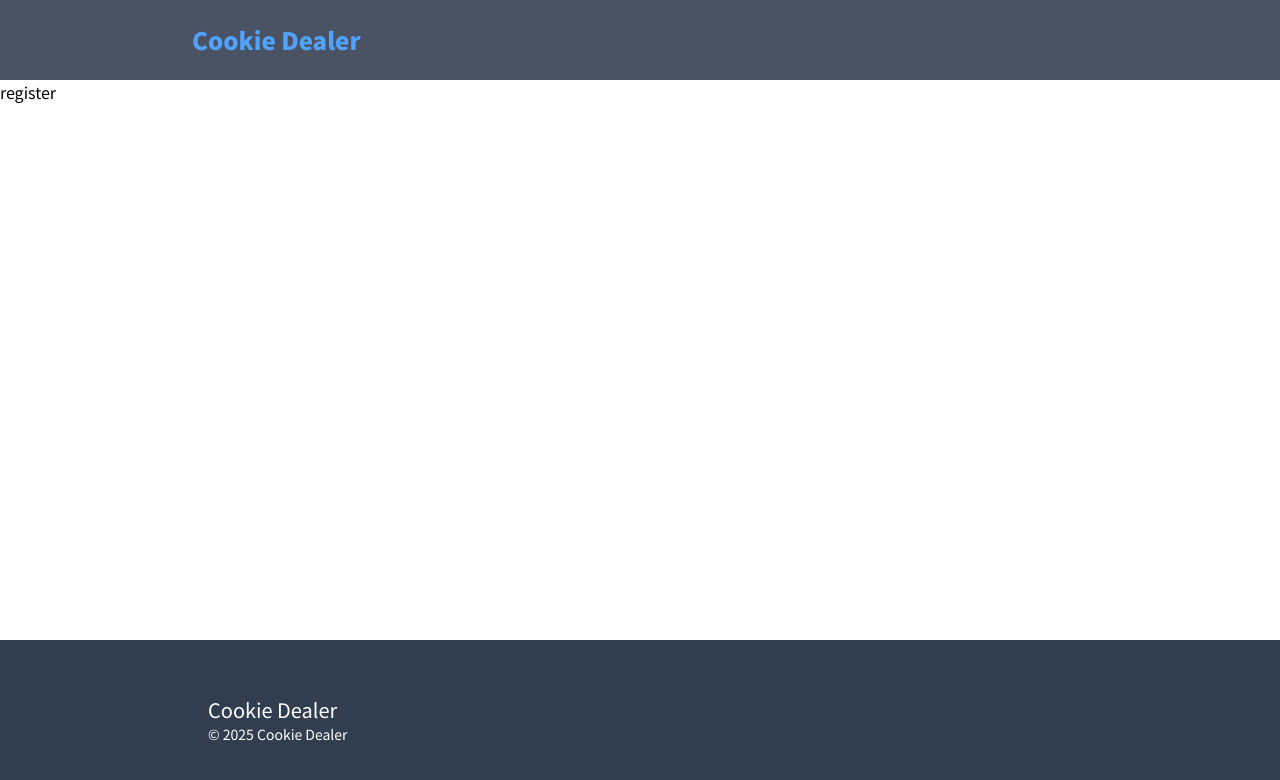
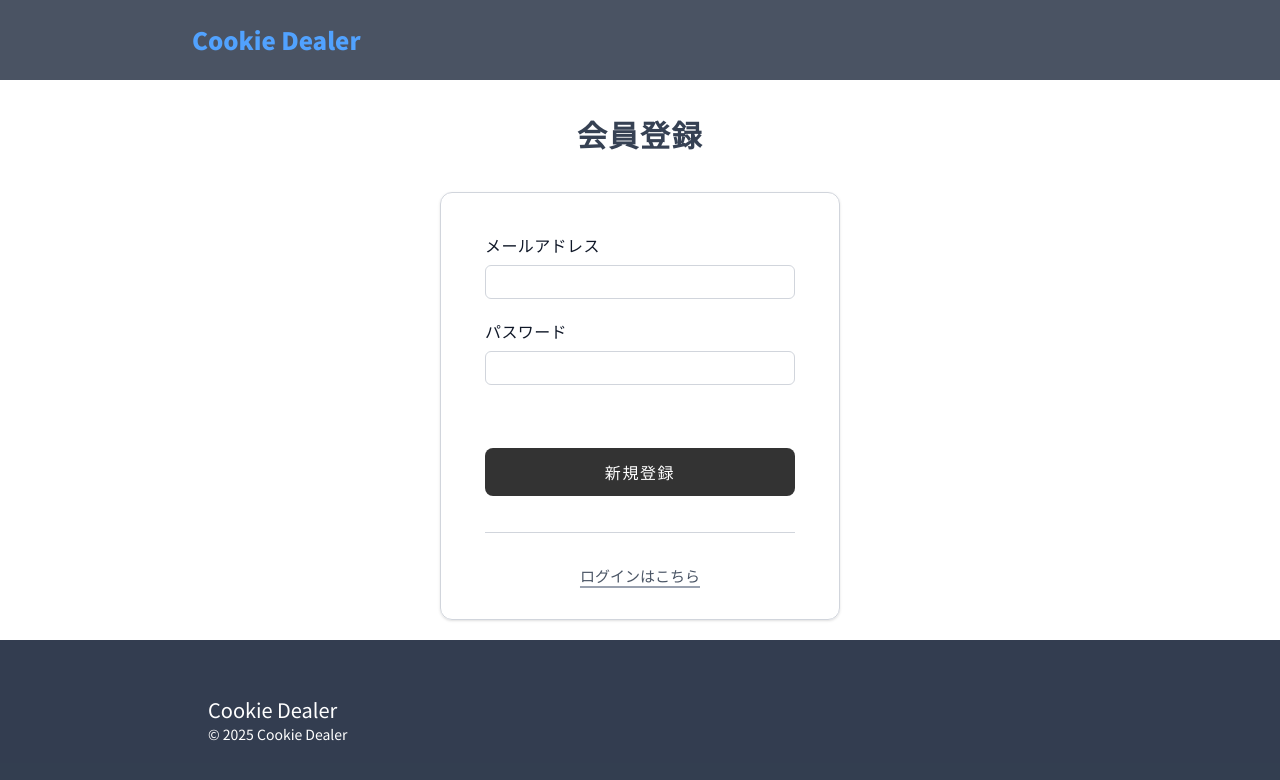
Before and after one commit to Ogatsuki/cookie-dealer, a Next.js app: page /register in a window 1280 px wide. Shown: the top 780 px of the page. Built offline with nearby package versions, Linux system fonts and the light colour scheme.

Commit message:
LoginとRegisterの画面制作。server.ts少し作成

```diff
--- a/app/(auth)/layout.tsx
+++ b/app/(auth)/layout.tsx
@@ -1,10 +1,12 @@
-import Header from "../(components)/header";
+import Link from "next/link"
+import Login from "./login/page"
+import Register from "./register/page"
 
-export default function AuthLayout(
+export default function AuthLayout (
   { children }: Readonly<{ children: React.ReactNode }>
 ) {
   return (
-    <div className="flex flex-col">
+    <div className="w-full flex-1 flex justify-center items-center">
       {children}
     </div>
   )
--- a/app/(auth)/login/page.tsx
+++ b/app/(auth)/login/page.tsx
@@ -1,9 +1,33 @@
-import { Fragment } from 'react';
+'use server';
 
-export default function Login() {
+import Link from "next/link"
+
+export default async function Login() {
   return (
-    <Fragment>
-      <p>login</p>
-    </Fragment>
+    <div className='flex flex-col w-100 h-130'>
+      <div className="flex justify-center py-4">
+        <h2 className="text-3xl font-bold text-gray-700 tracking-wider">ログイン</h2>
+      </div>
+      <div className="flex-1 flex flex-col h-100 mt-6 border border-gray-300 rounded-xl shadow-sm px-11 pt-10 ">
+        <form className="flex-1 flex flex-col pb-9 text-gray-900">
+          <div className="flex flex-col space-y-5">
+            <div className="flex flex-col space-y-2">
+              <h3 className="tracking-wide">メールアドレス</h3>
+              <input type="email" className="border border-gray-300 rounded-md px-[10px] py-1"/>
+            </div>
+            <div className="flex flex-col space-y-2">
+              <h3 className="tracking-wide">パスワード</h3>
+              <input type="text" className="border border-gray-300 rounded-md px-[10px] py-1"/>
+            </div>
+          </div>
+          <div className="flex-1 flex items-end">
+            <button className="duration-200 w-full py-3 bg-black/80 text-white rounded-lg tracking-widest">ログイン</button>
+          </div>
+        </form>
+        <div className="border-t border-gray-300 py-8 flex items-center justify-center">
+          <Link href="/register" className="hover:text-gray-800 hover:decoration-gray-800 transition-all duration-200 text-[15px] text-gray-600 underline decoration-2 decoration-gray-400 underline-offset-4">新規登録はこちら</Link>
+        </div>
+      </div>
+    </div>
   )
 }
--- a/app/(auth)/register/page.tsx
+++ b/app/(auth)/register/page.tsx
@@ -1,10 +1,34 @@
-import {Fragment} from 'react';
+'use server';
 
-export default function Register() {
+import Link from "next/link"
+
+export default async function Register() {
   return (
-    <Fragment>
-      <p>register</p>
-    </Fragment>
+    <div className='flex flex-col w-100 h-130'>
+      <div className="flex justify-center py-4">
+        <h2 className="text-3xl font-bold text-gray-700 tracking-wider">会員登録</h2>
+      </div>
+      <div className="flex-1 flex flex-col h-100 mt-6 border border-gray-300 rounded-xl shadow-sm px-11 pt-10 ">
+        <form className="flex-1 flex flex-col pb-9 text-gray-900">
+          <div className="flex flex-col space-y-5">
+            <div className="flex flex-col space-y-2">
+              <h3 className="tracking-wide">メールアドレス</h3>
+              <input type="email" className="border border-gray-300 rounded-md px-[10px] py-1"/>
+            </div>
+            <div className="flex flex-col space-y-2">
+              <h3 className="tracking-wide">パスワード</h3>
+              <input type="text" className="border border-gray-300 rounded-md px-[10px] py-1"/>
+            </div>
+          </div>
+          <div className="flex-1 flex items-end">
+            <button className="duration-200 w-full py-3 bg-black/80 text-white rounded-lg tracking-widest">新規登録</button>
+          </div>
+        </form>
+        <div className="border-t border-gray-300 py-8 flex items-center justify-center">
+          <Link href="/login" className="hover:text-gray-800 hover:decoration-gray-800 transition-all duration-200 text-[15px] text-gray-600 underline decoration-2 decoration-gray-400 underline-offset-4">ログインはこちら</Link>
+        </div>
+      </div>
+    </div>
   )
 
 }
--- a/app/(components)/buttons.tsx
+++ b/app/(components)/buttons.tsx
@@ -2,7 +2,7 @@ import type { t__Props } from "../type";
 
 const Buttons: React.FC<t__Props> = ({level, step}) => {
   return (
-    <div className="mt-16 flex justify-center items-center gap-16">
+    <div className="my-16 flex justify-center items-center gap-16">
       <button className="text-sm font-bold text-gray-600">前のstepへ</button>
       <button className="px-4 py-2 bg-blue-700/90 text-white rounded-md text-sm font-bold hover:shadow-md">サーバーに送信</button>
       <button className="text-sm font-bold text-gray-600">次のステップへ</button>
--- a/app/(components)/footer.tsx
+++ b/app/(components)/footer.tsx
@@ -3,7 +3,7 @@ import {site_title, site_title__screen_reader } from '../globalcontroll';
 
 export default function Footer() {
   return (
-    <footer className="h-40 mt-16 flex justify-center items-center bg-slate-800/90 text-white">
+    <footer className="h-40 flex justify-center items-center bg-slate-800/90 text-white">
       <div className='w-full max-w-4xl p-4'>
         <Link href="/">
           <h2 className='text-xl'>
```
